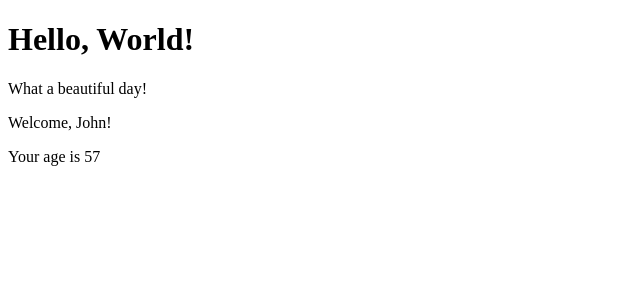
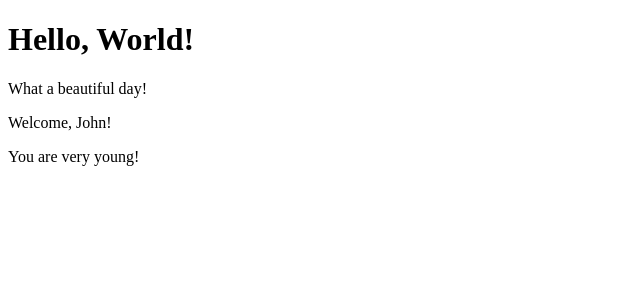
Before and after one commit to AngeloC94/React-Exercises, a React (Create React App) app: page / in a window 1280 px wide. Shown: the top 300 px of the page, without its empty margins (0-640 px from the left). Built offline with nearby package versions, Linux system fonts and the light colour scheme.

Commit message:
conditional rendering 05 done

```diff
--- a/src/Age.js
+++ b/src/Age.js
@@ -1,8 +1,12 @@
 import React from "react"
 
-export class Age extends React.Component{
-    render(){
-         return <p>Your age is {this.props.age}</p>
+export class Age extends React.Component {
+    render() {
+        return <>
+            {this.props.age > 18 ?
+                (<p>Your age is {this.props.age}</p>)
+                : (<p>You are very young!</p>)}
+        </>
     }
 
 }
--- a/src/App.js
+++ b/src/App.js
@@ -5,7 +5,7 @@
 export class App extends React.Component {
     render() {
         return <div><Hello />
-            <Welcome age={57} name='John' />
+            <Welcome age={16} name='John' />
         </div>
     }
 }
--- a/src/Welcome.js
+++ b/src/Welcome.js
@@ -6,7 +6,7 @@
         return (
         <>
             <p>Welcome, {this.props.name}!</p>
-            {this.props.age > 18 && this.props.age < 65 && this.props.name === 'John' && <Age age= {this.props.age}/>}
+            {this.props.age && this.props.name === 'John' && <Age age= {this.props.age}/>}
         </>
         )
     }
```
